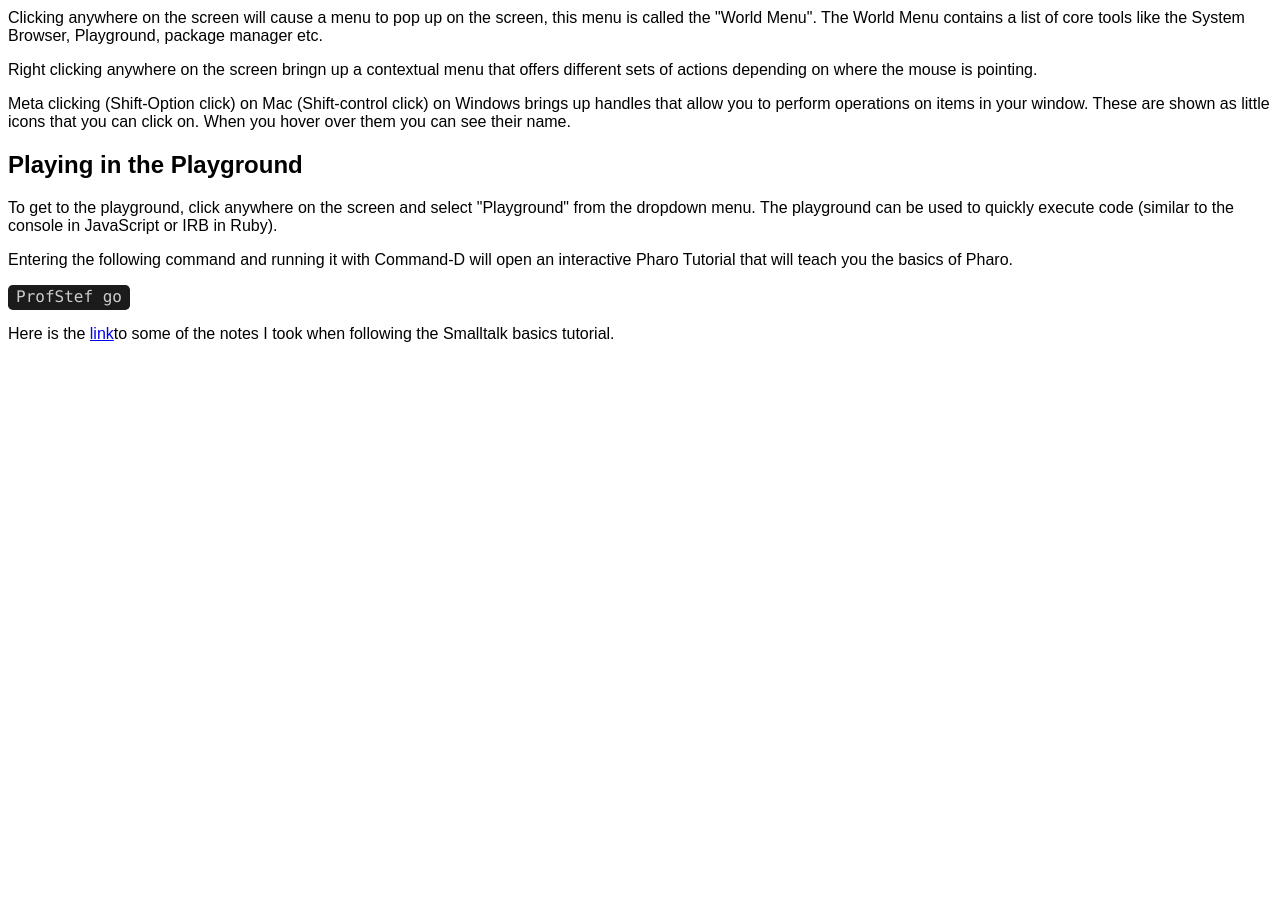
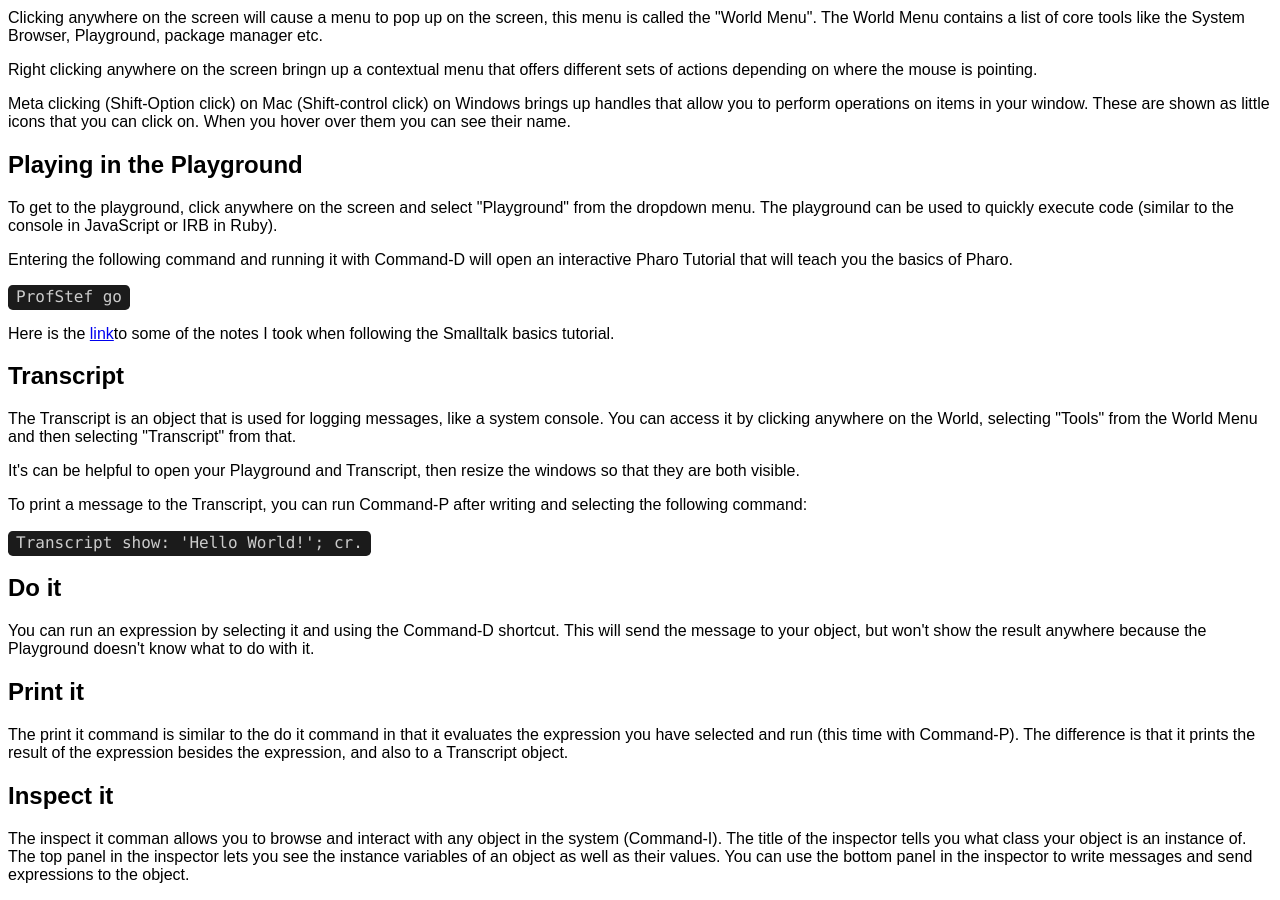
Before and after one commit to Becca9941/Becca9941.github.io, a Jekyll site: the page built from _posts/2019-07-25-exploring-pharo-launcher.html, in a window 1280 px wide and 900 px high, scrolled down 707 px. Built offline with Jekyll 4.4.1, drawn with Linux system fonts in a browser that asks for light colours; before the commit the page ends 1066 px from its top, so only the background shows below that.

Commit message:
wrote more about exploring the Pharo smalltalk environment

```diff
--- a/_posts/2019-07-25-exploring-pharo-launcher.html
+++ b/_posts/2019-07-25-exploring-pharo-launcher.html
@@ -79,3 +79,38 @@ interactive Pharo Tutorial that will teach you the basics of Pharo.</p>
                  href="2019-07-24-pharo-basic-language-examples-using-smalltalk.html">link</a>to
                some of the notes I took when following the Smalltalk basics
                tutorial.</p>
+
+<h2>Transcript</h2>
+
+<p>The Transcript is an object that is used for logging messages, like a system
+console. You can access it by clicking anywhere on the World, selecting "Tools"
+from the World Menu and then selecting "Transcript" from that.</p>
+
+<p>It's can be helpful to open your Playground and Transcript, then resize the
+windows so that they are both visible.</p>
+
+<p>To print a message to the Transcript, you can run Command-P after writing and
+selecting the following command:</p>
+
+<code class="lang-smalltalk">Transcript show: 'Hello World!'; cr.</code>
+
+<h2>Do it</h2>
+
+<p>You can run an expression by selecting it and using the Command-D shortcut.
+This will send the message to your object, but won't show the result anywhere
+because the Playground doesn't know what to do with it.</p>
+
+<h2>Print it</h3>
+
+<p>The print it command is similar to the do it command in that it evaluates the
+expression you have selected and run (this time with Command-P). The difference
+is that it prints the result of the expression besides the expression, and also
+to a Transcript object.</p>
+
+<h2>Inspect it</h3>
+
+<p>The inspect it comman allows you to browse and interact with any object in
+the system (Command-I). The title of the inspector tells you what class your
+object is an instance of. The top panel in the inspector lets you see the
+instance variables of an object as well as their values. You can use the bottom
+panel in the inspector to write messages and send expressions to the object.</p>
```
